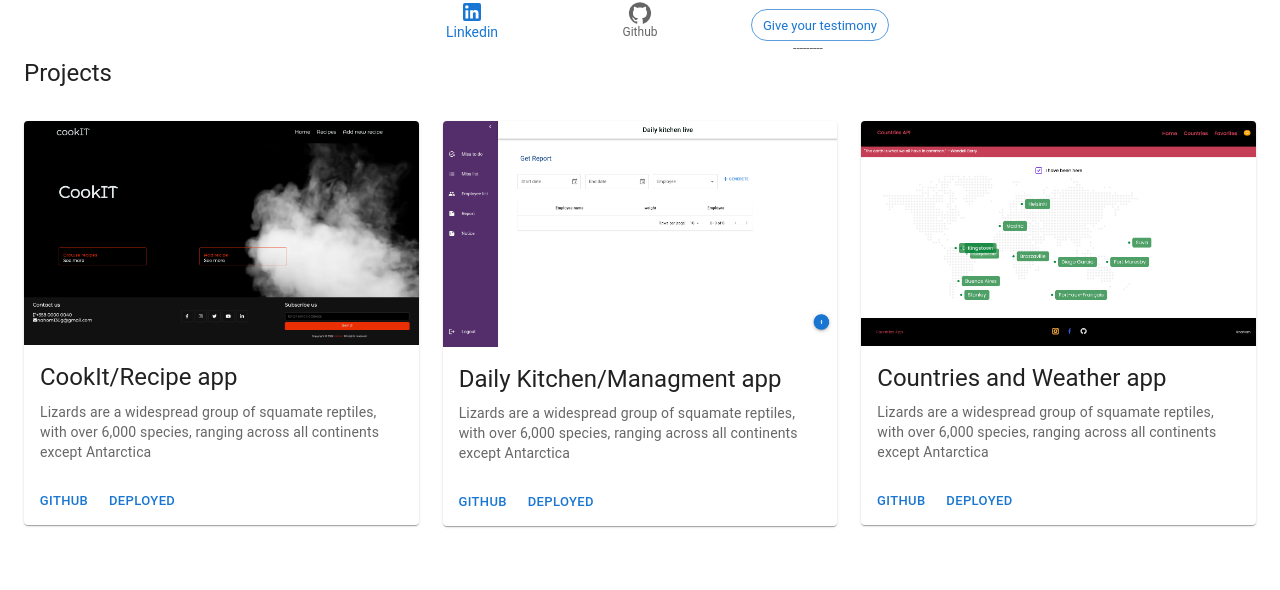
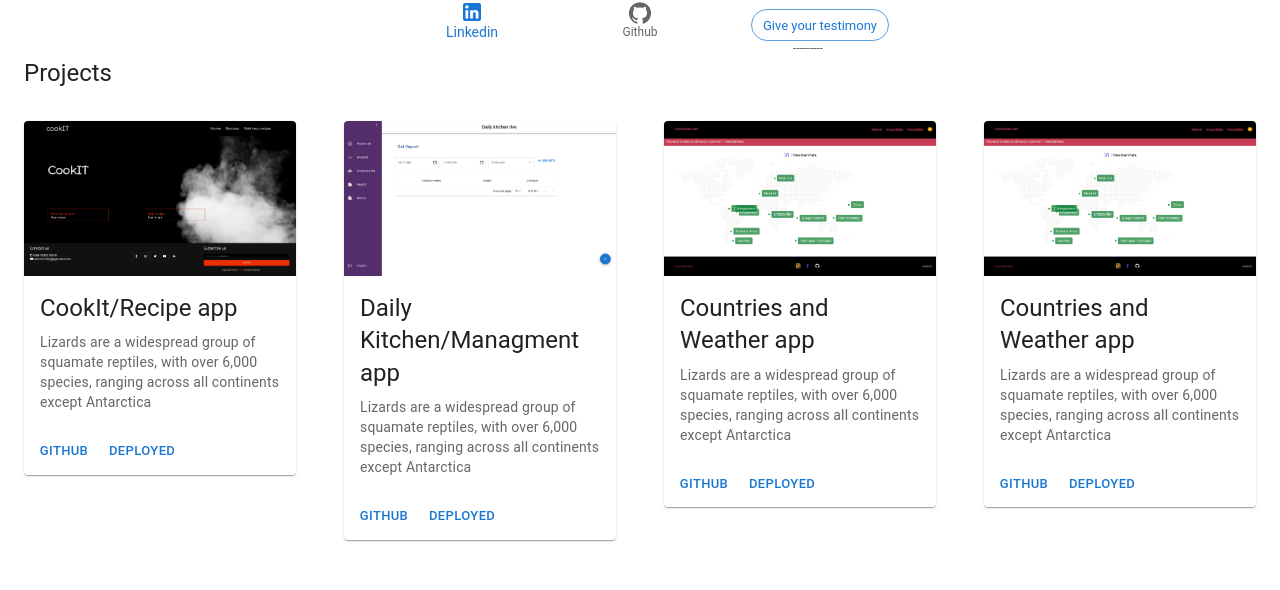
Before and after one commit to nahomzoe/nahom-s-Profile-MUI-React, a React (Create React App) app: page / in a window 1280 px wide. Shown: the part 751-1341 px from the top of the page. Built offline with nearby package versions, Linux system fonts and the light colour scheme; no server answers; the database is empty.

Commit message:
linkedin button working fetched from firebase

```diff
--- a/src/components/Projects.js
+++ b/src/components/Projects.js
@@ -34,8 +34,8 @@ export default function Projects() {
       </Typography>
       <Grid
         container
-        spacing={{ xs: 2, md: 3 }}
-        columns={{ xs: 2, sm: 8, md: 12 }}
+        spacing={{ xs: 1, md: 6 }}
+        columns={{ xs: 2, sm: 8, md: 16 }}
       >
         <Grid item xs={2} sm={4} md={4}>
           <Card sx={{ maxWidth: 500 }}>
@@ -126,6 +126,40 @@ export default function Projects() {
             </CardActions>
           </Card>
         </Grid>
+        <Grid item xs={2} sm={4} md={4}>
+          <Card sx={{ maxWidth: 500 }}>
+            <CardMedia
+              component="img"
+              alt="green iguana"
+              style={{ height: "100%", width: "100%" }}
+              height="140"
+              image={country}
+            />
+            <CardContent>
+              <Typography gutterBottom variant="h5" component="div">
+                Countries and Weather app
+              </Typography>
+              <Typography variant="body2" color="text.secondary">
+                Lizards are a widespread group of squamate reptiles, with over
+                6,000 species, ranging across all continents except Antarctica
+              </Typography>
+            </CardContent>
+            <CardActions>
+              <Button
+                size="small"
+                href="https://github.com/nahomzoe/countriesApi-weatherAPI-redux-RTK"
+              >
+                Github
+              </Button>
+              <Button
+                size="small"
+                href="https://unique-faloodeh-ce5a33.netlify.app"
+              >
+                Deployed
+              </Button>
+            </CardActions>
+          </Card>
+        </Grid>
       </Grid>
     </Box>
   );
--- a/src/components/Testimony.js
+++ b/src/components/Testimony.js
@@ -88,7 +88,7 @@ export default function Testimony({ testimony }) {
           </Typography>
         </CardContent>
         <CardActions disableSpacing>
-          <IconButton aria-label="linkedin">
+          <IconButton aria-label="linkedin" href={testimony.linkedinUrl}>
             <LinkedInIcon sx={{ color: "#5887d0" }} />
           </IconButton>
         </CardActions>
```
